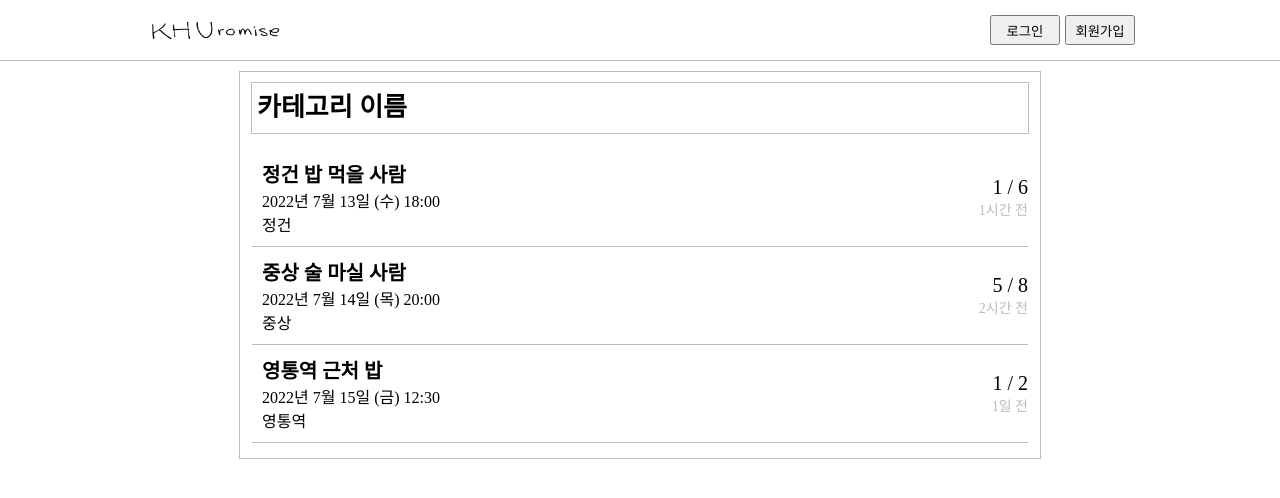
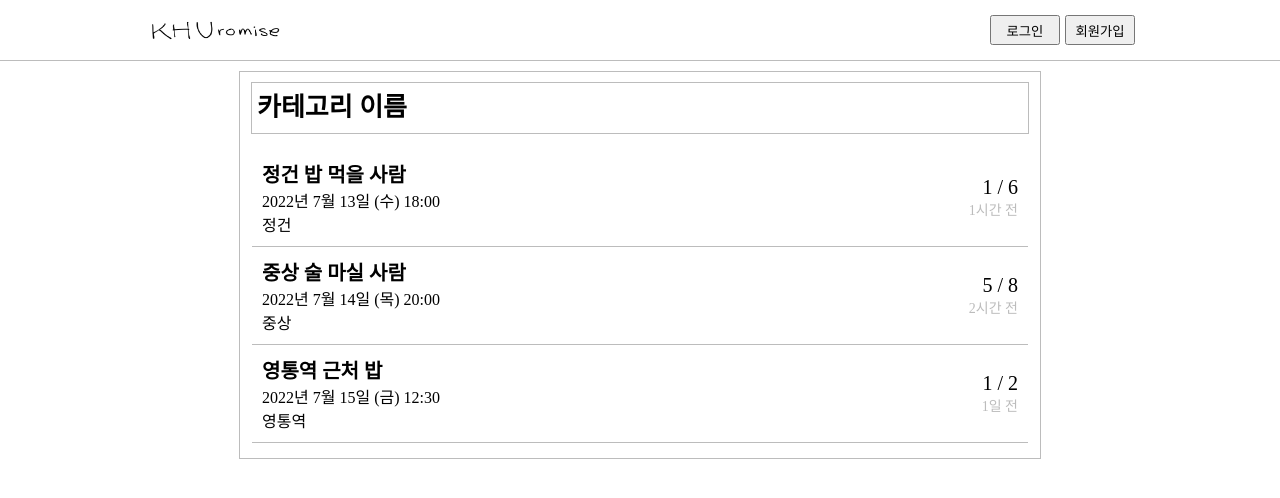
Before and after one commit to mucent/khuromise-frontend, a React (Create React App) app: page / in a window 1280 px wide. Shown: the top 498 px of the page. Built offline with nearby package versions, Linux system fonts and the light colour scheme.

Commit message:
[UPDATE] margin update

```diff
--- a/src/components/PostList/PostListItem.js
+++ b/src/components/PostList/PostListItem.js
@@ -16,6 +16,8 @@ const PostListItemBlock = styled.div`
 const LeftBox = styled.div`
   width: 70%;
   height: 100%;
+  margin-left: 10px;
+
   display: flex;
   flex-direction: column;
   justify-content: center;
@@ -25,6 +27,8 @@ const LeftBox = styled.div`
 const RightBox = styled.div`
   width: 30%;
   height: 100%;
+  margin-right: 10px;
+
   display: flex;
   flex-direction: column;
   justify-content: center;
@@ -36,21 +40,18 @@ const Title = styled.div`
   height: 40%;
   font-size: 20px;
   font-weight: bold;
-  margin-left: 10px;
 `;
 
 const Date = styled.div`
   width: 100%;
   height: 20%;
   font-size: 16px;
-  margin-left: 10px;
 `;
 
 const Place = styled.div`
   width: 100%;
   height: 20%;
   font-size: 16px;
-  margin-left: 10px;
 `;
 
 const Participant = styled.div`
```
